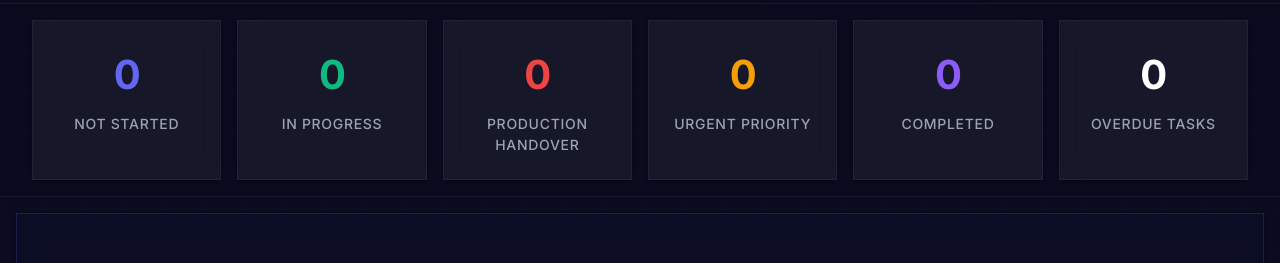
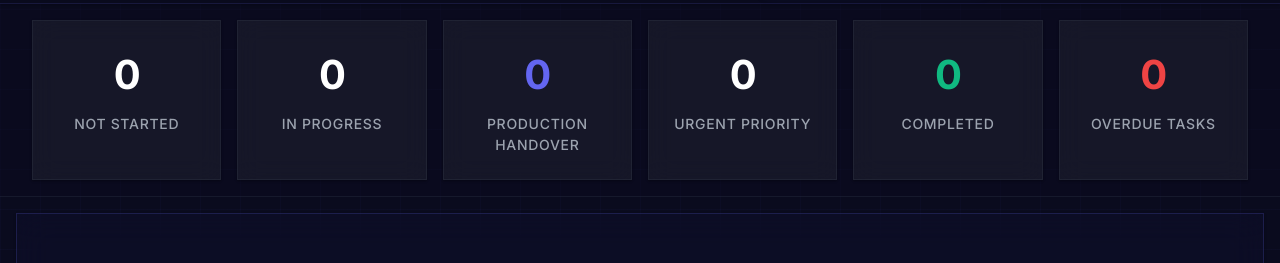
Before and after one commit to hadefuwa/dev-dashboard, a plain HTML site: page index.html in a window 1280 px wide. Shown: the part 71-334 px from the top of the page. Drawn offline with Linux system fonts and the light colour scheme; no server answers.

Commit message:
Set KPI colors: Overdue red, Completed green, Production Handover blue; others white

```diff
--- a/styles.css
+++ b/styles.css
@@ -511,12 +511,11 @@ body {
     font-weight: 500;
 }
 
-/* Special styling for different KPI types */
-.kpi-card:nth-child(1) .kpi-number { color: #6366f1; } /* Running - Indigo */
-.kpi-card:nth-child(2) .kpi-number { color: #10b981; } /* Completed - Emerald */
-.kpi-card:nth-child(3) .kpi-number { color: #ef4444; } /* Overdue - Red */
-.kpi-card:nth-child(4) .kpi-number { color: #f59e0b; } /* Unstarted - Amber */
-.kpi-card:nth-child(5) .kpi-number { color: #8b5cf6; } /* PI Forms - Purple */
+/* KPI colors by metric */
+#kpi-overdue-tasks { color: #ef4444; }
+#kpi-completed-tasks { color: #10b981; }
+#kpi-production-handover { color: #6366f1; }
+/* Others (Not Started, In Progress, Urgent) inherit default white */
 
 /* Filter Section */
 .filter-section {
```
